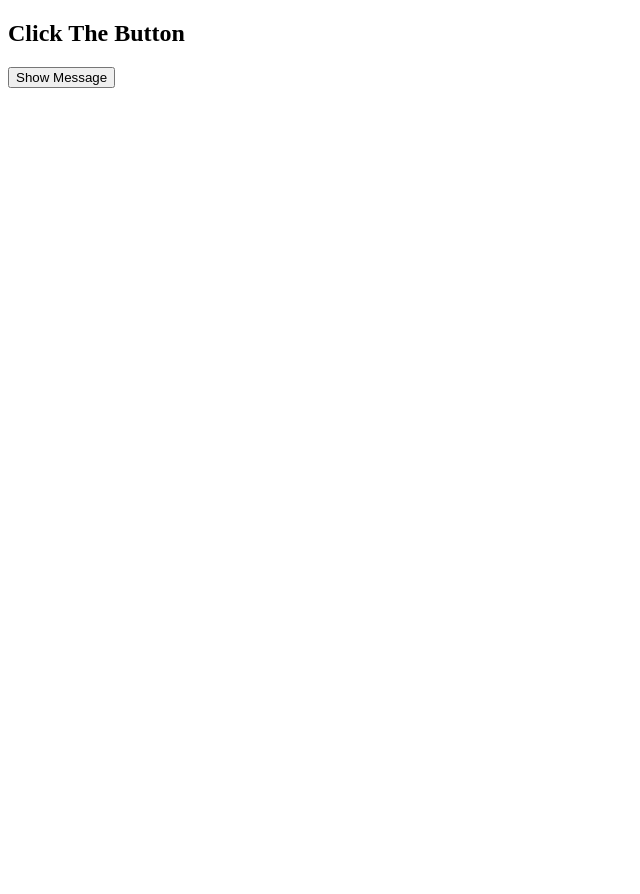
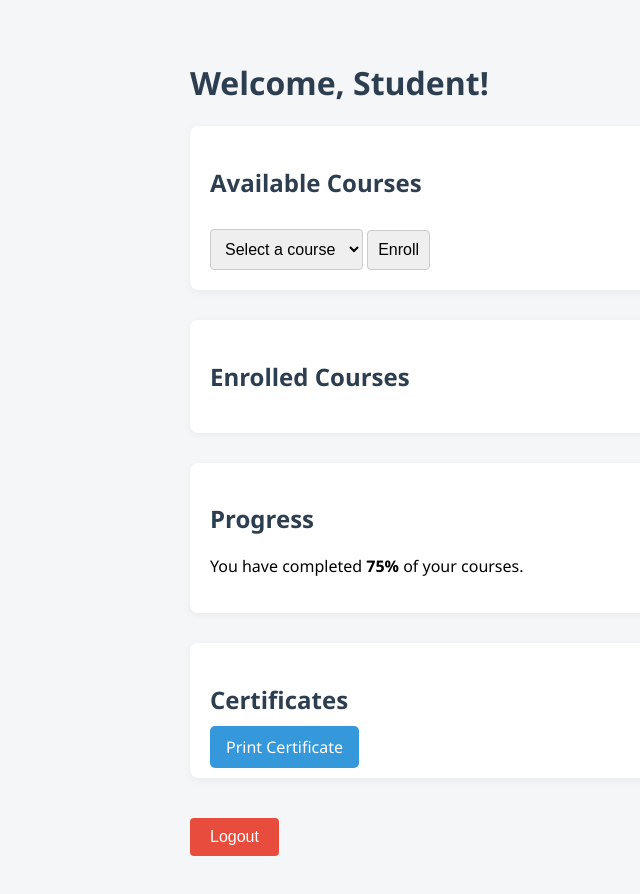
Before and after one commit to risse2612/figma, a plain HTML site: page index.html in a window 1280 px wide. Shown: the whole page, without its empty margins (0-640 px from the left). Before the commit the page ends 800 px from the top, so only its background shows below. Drawn offline with Linux system fonts and the light colour scheme; sample sign-in values are in the browser's storage.

Commit message:
index.html

```diff
--- a/index.html
+++ b/index.html
@@ -1,19 +1,151 @@
 <!DOCTYPE html>
-<html>
+<html lang="en">
 <head>
-    <title>Hello, World!</title>
-    <link rel="stylesheet" href="styles.css" />
+  <meta charset="UTF-8" />
+  <meta name="viewport" content="width=device-width, initial-scale=1.0"/>
+  <title>Student Portal</title>
+  <style>
+    body {
+      margin: 0;
+      font-family: 'Segoe UI', Tahoma, Geneva, Verdana, sans-serif;
+      background-color: #f4f6f8;
+      padding: 40px;
+    }
+
+    .container {
+      max-width: 900px;
+      margin: auto;
+    }
+
+    h1, h2 {
+      color: #2c3e50;
+    }
+
+    .available-courses,
+    .enrolled-courses,
+    .progress,
+    .certificates {
+      background-color: white;
+      border-radius: 8px;
+      padding: 20px;
+      margin-bottom: 30px;
+      box-shadow: 0 2px 8px rgba(0,0,0,0.05);
+    }
+
+    select, button {
+      padding: 10px;
+      font-size: 16px;
+      margin-top: 10px;
+      border: 1px solid #ccc;
+      border-radius: 4px;
+    }
+
+    .enrolled-list {
+      list-style-type: none;
+      padding-left: 0;
+    }
+
+    .enrolled-list li {
+      margin-bottom: 5px;
+    }
+
+    .logout-btn {
+      background-color: #e74c3c;
+      color: white;
+      border: none;
+      padding: 10px 20px;
+      border-radius: 4px;
+      cursor: pointer;
+    }
+
+    .logout-btn:hover {
+      background-color: #c0392b;
+    }
+
+    .cert-btn {
+      background-color: #3498db;
+      color: white;
+      border: none;
+      padding: 10px 16px;
+      font-size: 16px;
+      border-radius: 5px;
+      text-decoration: none;
+      cursor: pointer;
+      transition: background-color 0.3s ease;
+    }
+
+    .cert-btn:hover {
+      background-color: #2980b9;
+    }
+  </style>
 </head>
 <body>
+  <div class="container">
+    <h1>Welcome, Student!</h1>
+
+    <div class="available-courses">
+      <h2>Available Courses</h2>
+      <select id="courseSelect">
+        <option value="" disabled selected>Select a course</option>
+        <option value="BSIS">BSIS</option>
+        <option value="ACT">ACT</option>
+        <option value="BSOM">BSOM</option>
+      </select>
+      <button onclick="enrollCourse()">Enroll</button>
+    </div>
+
+    <div class="enrolled-courses">
+      <h2>Enrolled Courses</h2>
+      <ul id="enrolledCourses" class="enrolled-list"></ul>
+    </div>
+
+    <div class="progress">
+      <h2>Progress</h2>
+      <p>You have completed <strong>75%</strong> of your courses.</p>
+    </div>
+
+    <div class="certificates">
+      <h2>Certificates</h2>
+      <a href="#" class="cert-btn" onclick="alert('Downloading...')">Print Certificate</a>
+    </div>
+
+    <button class="logout-btn" onclick="logout()">Logout</button>
+  </div>
+
 <script>
-        function showmessage(){
-          document.getElementById("output").innerText = "Pogi ni Arisse";
+  const enrolledCourses = [];
+
+  function enrollCourse() {
+    const select = document.getElementById("courseSelect");
+    const course = select.value;
+
+    if (course && !enrolledCourses.includes(course)) {
+      enrolledCourses.push(course);
+      updateEnrolledList();
+    } else {
+      alert("Course already enrolled or not selected.");
+    }
+  }
+
+  function updateEnrolledList() {
+    const list = document.getElementById("enrolledCourses");
+    list.innerHTML = "";
+
+    for (let i = 0; i < enrolledCourses.length; i++) {
+      list.innerHTML += "<li>" + enrolledCourses[i] + "</li>";
+    }
+  }
+
+  function logout() {
+    localStorage.removeItem("loggedInUser");
+    window.location.href = "login.html";
+  }
+
+  const user = localStorage.getItem("loggedInUser");
+  if (!user) {
+    window.location.href = "login.html";
   }
 </script>
+
 </body>
 </html>
-<body>
-  <h2>Click The Button </h2>
-  <button onclick="showmessage()">Show Message</button>
-  <p id="output"></p>
-</body>
```
Lines whose indentation alone changed are shown as unchanged.
